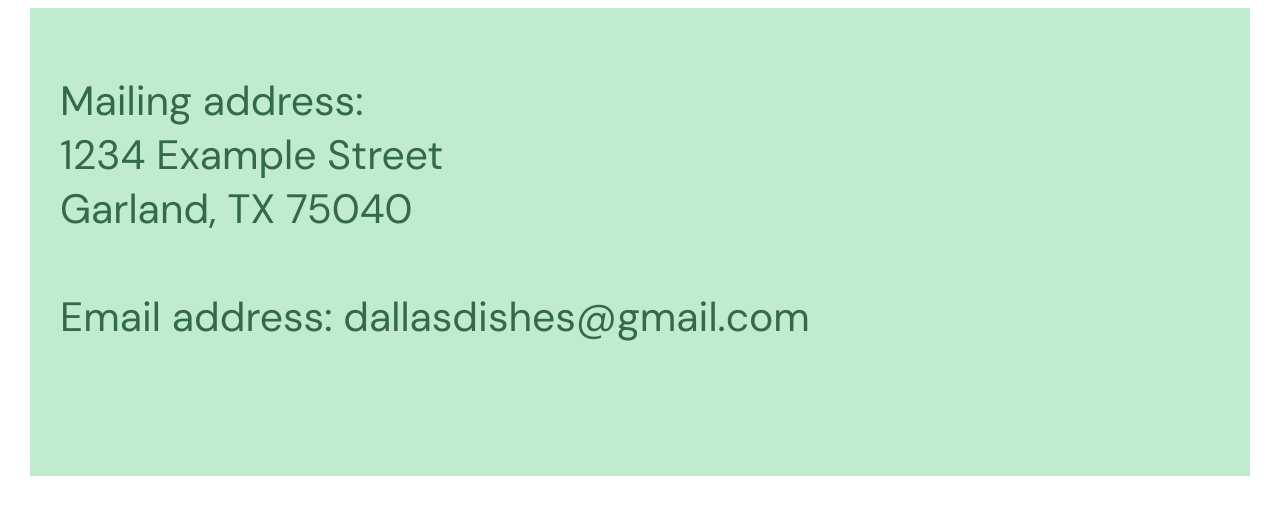
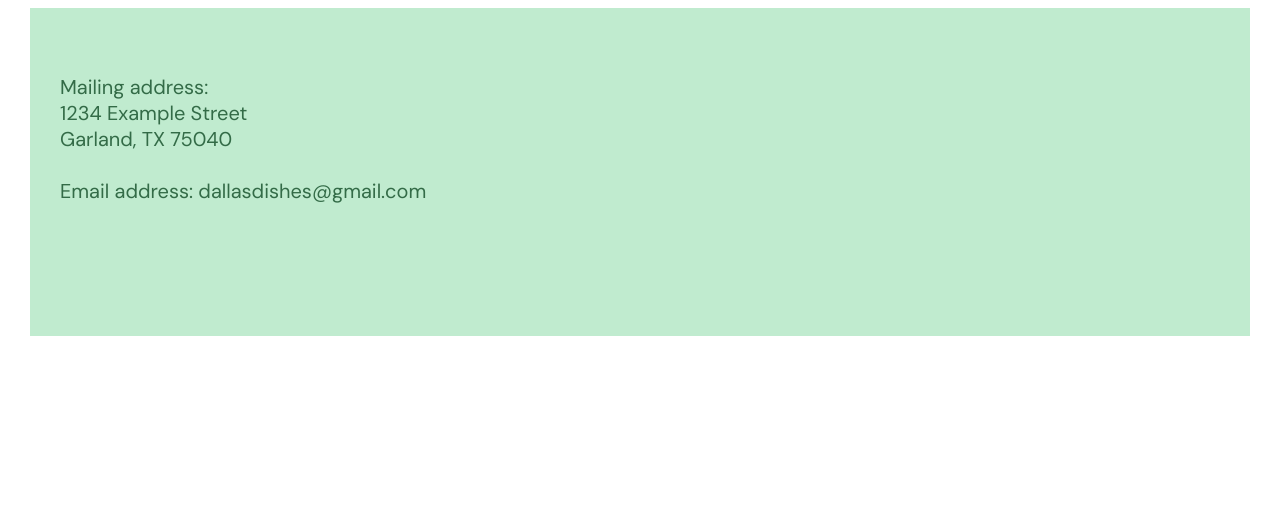
Before and after one commit to timothykdo12/Dallas-Dishes, a plain HTML site: page contactus.html in a window 1280 px wide. Shown: the part 332-838 px from the top of the page. After the commit the page ends 800 px from the top, so only its background shows below. Drawn offline with Linux system fonts and the light colour scheme.

Commit message:
Update contactus.html

```diff
--- a/contactus.html
+++ b/contactus.html
@@ -98,7 +98,7 @@
         margin: 30px;">
             <div class="articlelink">
               <br>
-              <p style="font-size: 50px; margin-left: 30px; color: #336B47; font-size: 3.2vw;">
+              <p style="font-size: 20px; margin-left: 30px; color: #336B47;">
               Mailing address:<br> 1234 Example Street <br> Garland, TX 75040 <br><br>
               Email address: dallasdishes@gmail.com
               </p>
```
